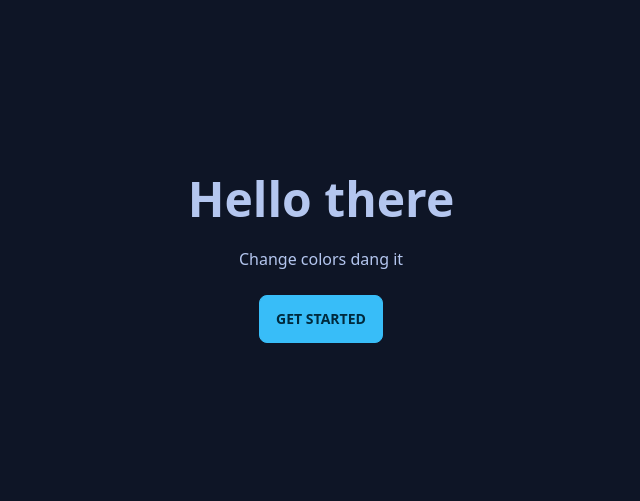
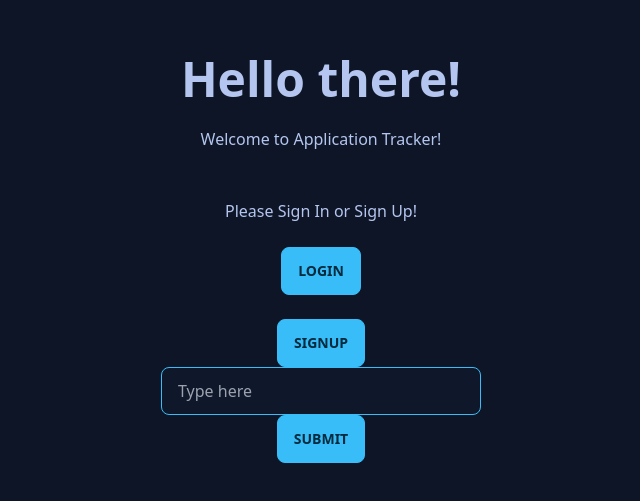
Before and after one commit to Jigglypuff36/Application-Tracker, a React app: page / in a window 1280 px wide. Shown: the part 141-642 px from the top of the page, without its empty margins (319-959 px from the left). Built offline with nearby package versions, Linux system fonts and the light colour scheme.

Commit message:
front end components

```diff
--- /dev/null
+++ b/client/components/Button.tsx
@@ -0,0 +1,9 @@
+// ./components/Button.js
+import React, { useState } from "react";
+function Button(props) {
+
+  return (
+    <button className="btn btn-primary">{props.children}</button>
+  );
+}
+export default Button;
--- /dev/null
+++ b/client/components/FormInput.tsx
@@ -0,0 +1,9 @@
+// ./components/Button.js
+import React, { useState } from "react";
+function FormInput(props) {
+
+  return (
+<input type="text" placeholder="Type here" className="input input-bordered input-primary w-full max-w-xs" />
+);
+}
+export default FormInput;
--- /dev/null
+++ b/client/components/NewApplication.tsx
@@ -0,0 +1,48 @@
+import React from "react";
+import ReactDOM from "react-dom/client";
+import "../styles/index.css";
+import Button from "./Button";
+import FormInput from './FormInput'
+
+function generateId () {
+  return '_' + Math.random().toString(36).substr(2, 9);
+}
+
+function NewApplication () {
+  const [newApplication, setnewApplication] = React.useState([])
+  const [input, setInput] = React.useState('')
+
+  const handleSubmit = () => {
+    setNewApplication((newApplication) => newApplication.concat({
+      text: input,
+      id: generateId()
+    }))
+    setInput('')
+  }
+
+  const removeNewApplication = (id) => setNewApplication((newApplication) => newApplication.filter((t) => t.id !== id))
+
+  return (
+    <div>
+        <FormInput
+            type='text'
+            value={input}
+            onChange={(e) => setInput(e.target.value)}
+            placeholder='New Application'
+        >
+        </FormInput>
+      <Button onClick={handleSubmit}>Submit</Button>
+
+      <ul>
+        {newApplication.map(({ text, id }) => (
+          <li key={id}>
+            <span>{text}</span>
+            <Button onClick={() => removeNewApplication(id)}>X</Button>
+          </li>
+        ))}
+      </ul>
+    </div>
+  );
+}
+
+export default NewApplication
--- a/client/index.tsx
+++ b/client/index.tsx
@@ -1,15 +1,25 @@
 import React from 'react'
 import { render } from 'react-dom';
+import NewApplication from './components/NewApplication.tsx'
+import Button from './components/Button.tsx'
+import FormInput from './components/FormInput.tsx'
+
 import './styles/index.css'
-import { createRoot, Root } from 'react-dom/client';
 const App = () => {
     return (
         <div className="hero min-h-screen bg-base-200">
           <div className="hero-content text-center">
             <div className="max-w-md">
-              <h1 className="text-5xl font-bold">Hello there</h1>
-              <p className="py-6">Change colors dang it</p>
-              <button className="btn btn-primary">Get Started</button>
+              <h1 className="text-5xl font-bold">Hello there!</h1>
+              <p className="py-6">Welcome to Application Tracker!</p>
+              <p className="py-6">Please Sign In or Sign Up!</p>
+
+
+              <Button>Login</Button>
+              <br />
+              <br />
+              <Button>SignUp</Button>
+              <NewApplication />
             </div>
           </div>
         </div>
--- a/package.json
+++ b/package.json
@@ -30,6 +30,7 @@
     "postcss-loader": "^7.0.2",
     "prop-types": "^15.6.2",
     "react": "^17.0.2",
+    "react-daisyui": "^2.4.7",
     "react-dom": "^17.0.2",
     "react-redux": "^7.2.6"
   },
```
Also changed, not shown: client/index.html (+1 -0 lines), 1 other file.
